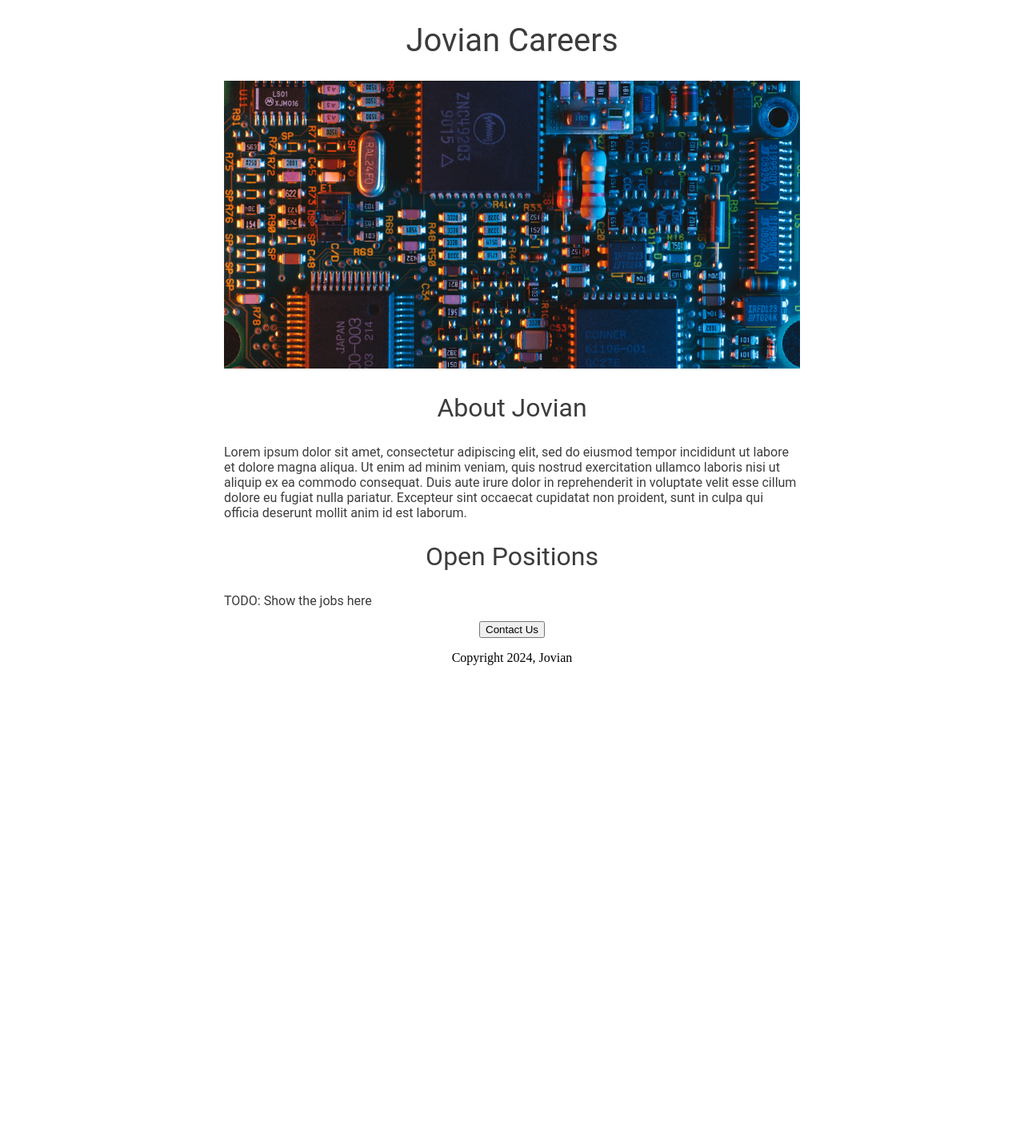
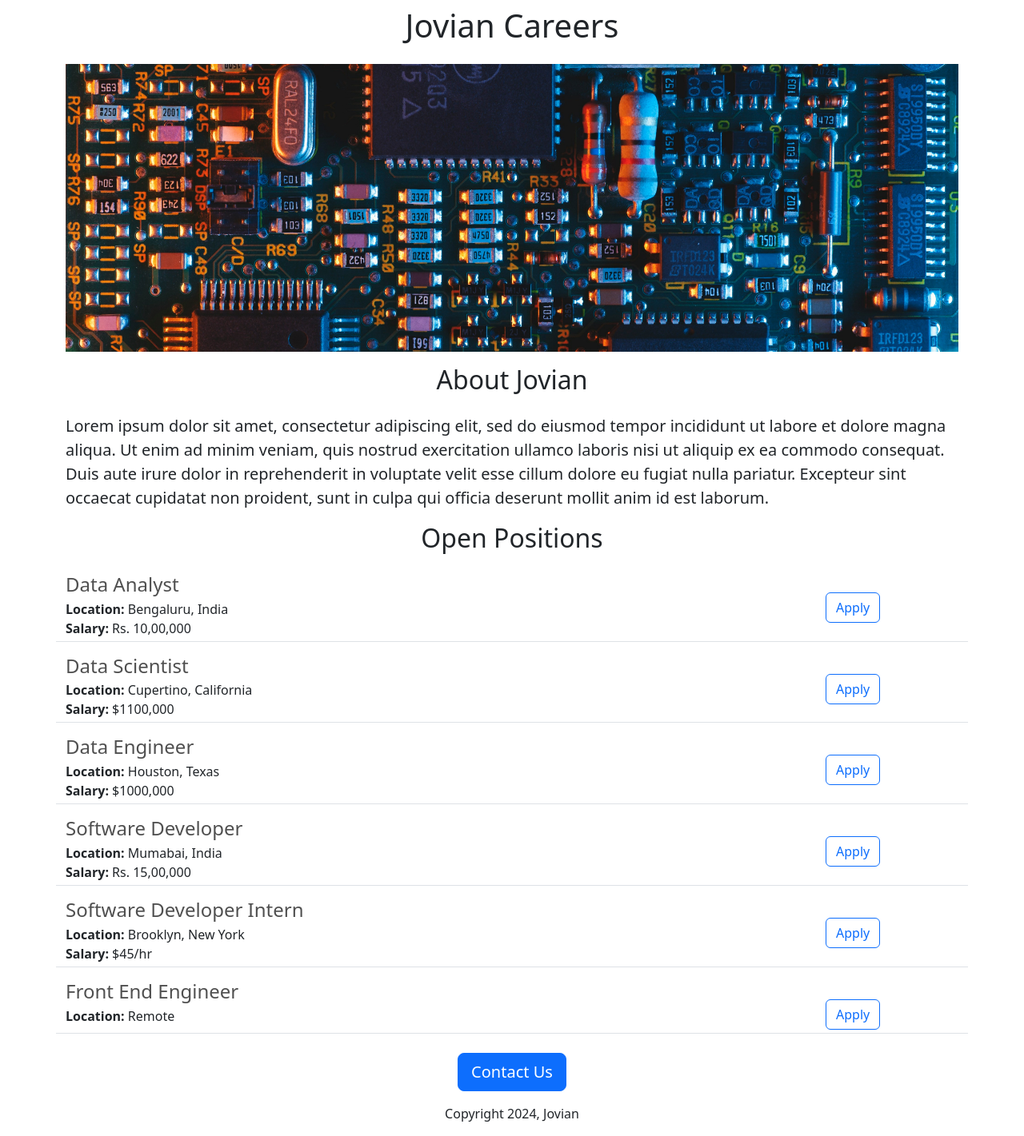
Before and after one commit to sriranjini0605/jovian-careers-website, a Flask app: page / in a window 1280 px wide. Shown: the whole page at 80% size. Before the commit the page ends 832 px from the top, so only its background shows below. Run offline with Flask 3, Linux system fonts and the light colour scheme.

Commit message:
Added Dynamic data and Api Route

```diff
--- a/app.py
+++ b/app.py
@@ -1,11 +1,53 @@
-from flask import Flask, render_template
+from flask import Flask, render_template,jsonify
 
 app = Flask(__name__)
 
+Jobs=[
+  {
+    'id':1,
+    'title':'Data Analyst',
+    'location':'Bengaluru, India',
+    'salary':'Rs. 10,00,000'
+  },
+{
+  'id':1,
+  'title':'Data Scientist',
+  'location':'Cupertino, California',
+  'salary':'$1100,000'
+},
+{
+  'id':1,
+  'title':'Data Engineer',
+  'location':'Houston, Texas ',
+  'salary':'$1000,000'
+},
+{
+  'id': 1,
+  'title':'Software Developer',
+  'location':'Mumabai, India',
+  'salary':'Rs. 15,00,000'
+},
+{
+  'id': 1,
+  'title':'Software Developer Intern',
+  'location':'Brooklyn, New York',
+  'salary':'$45/hr'
+},
+  {
+    'id': 1,
+    'title':'Front End Engineer',
+    'location':'Remote'
+  }
+
+]
 
 @app.route("/")
-def hello_world():
-  return render_template('home.html')
+def hello_jovian():
+  return render_template('home.html',jobs=Jobs,company_name='Jovian')
+
+@app.route("/")
+def list_jobs():
+  return jsonify(Jobs)
 
 
 if __name__ == "__main__":
--- a/templates/home.html
+++ b/templates/home.html
@@ -2,49 +2,34 @@
 <html>
   <head>
     <title> Jovian Careers </title>
+    <meta charset="utf-8">
+    <meta name="viewport" content="width=device-width, initial-scale=1">
+    <link href="https://cdn.jsdelivr.net/npm/bootstrap@5.3.2/dist/css/bootstrap.min.css" rel="stylesheet" integrity="sha384-T3c6CoIi6uLrA9TneNEoa7RxnatzjcDSCmG1MXxSR1GAsXEV/Dwwykc2MPK8M2HN" crossorigin="anonymous">
     <style>
-    h1 {
-      font-size: 40px;
-      font-family: Roboto;
-      font-weight: normal;
-      color: rgb(60,60,60);
-      text-align: center;
-    }
-    #banner {
+      #banner{
+        height: 360px;
         width: 100%;
-      height: 360px;
         object-fit: cover;
-    }
-    h2 {
-      font-family: Roboto;
-      font-size: 32px;
-      color: rgb(60,60,60);
-      text-align: center;
-      font-weight: normal;
-    }
-    .bodytext {
-      font-family: Roboto;
-      color: rgb(60,60,60);
-    }
-    #container {
-      max-width: 720px;
-      margin: 0 auto;
       }
     </style>
   </head>
   <body>
-      <div id="container" >
-        <h1>Jovian Careers</h1>
-          <img id="banner" src="https://7685eee8-8319-4c19-aae5-fa4748ee0542-00-90cqmepbs1md.riker.replit.dev/static/jovian_image.jpg">
-          <h2>About Jovian</h2>
-          <p class="bodytext">
+    <div class="container">
+      <h1 class="text-center mt-2 mb-4">{{company_name}} Careers</h1>
+      <img class="img-fluid" id="banner" src="https://7685eee8-8319-4c19-aae5-fa4748ee0542-00-90cqmepbs1md.riker.replit.dev/static/jovian_image.jpg">
+      <h2 class="text-center mt-3 mb-4">About Jovian</h2>
+      <p class="lead">
         Lorem ipsum dolor sit amet, consectetur adipiscing elit, sed do eiusmod tempor incididunt ut labore et dolore magna aliqua. Ut enim ad minim veniam, quis nostrud exercitation ullamco laboris nisi ut aliquip ex ea commodo consequat. Duis aute irure dolor in reprehenderit in voluptate velit esse cillum dolore eu fugiat nulla pariatur. Excepteur sint occaecat cupidatat non proident, sunt in culpa qui officia deserunt mollit anim id est laborum.
       </p>
-          <h2>Open Positions</h2>
-          <p class="bodytext">TODO: Show the jobs here</p>
+      <h2 class="text-center mt-2 mb-4">Open Positions</h2>
+      <div>
+        {% for job in jobs %}
+          {% include 'jobitem.html'%}
+        {% endfor %}
+      </div>
       <div style="text-align:center">
-          <button>Contact Us</button>
-          <p>Copyright 2024, Jovian</p>
+        <button class="btn btn-primary btn-lg mt-2">Contact Us</button>
+        <p class="mt-3">Copyright 2024, Jovian</p>
       </div>
     </div>
   </body>
--- /dev/null
+++ b/templates/jobitem.html
@@ -0,0 +1,16 @@
+<div class="border-bottom row" style="margin-bottom:16px;padding-bottom:4px">
+  <div class="col-10">
+    <h4 style="color:rgb(80,80,80); margin-bottom:4px;">{{job['title']}}</h4>
+    <div>
+      <b>Location:</b> {{job['location']}}
+    </div>
+    {% if 'salary' in job %}
+      <div>
+        <b>Salary:</b> {{job['salary']}}
+      </div>
+    {% endif %}
+  </div>
+  <div class="col-2 mt-4">
+  <button type="button" class="btn btn-outline-primary">Apply</button>
+  </div>
+</div>
```
Lines whose indentation alone changed are shown as unchanged.
